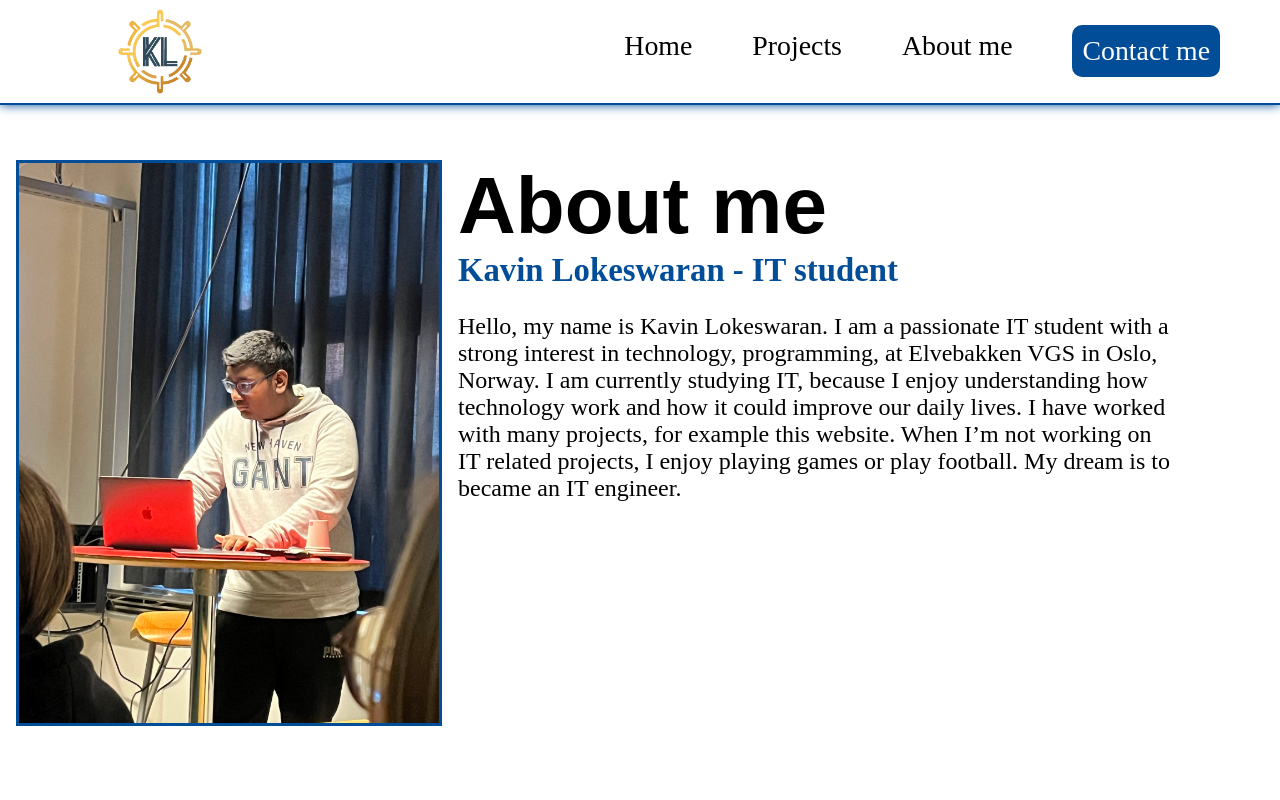
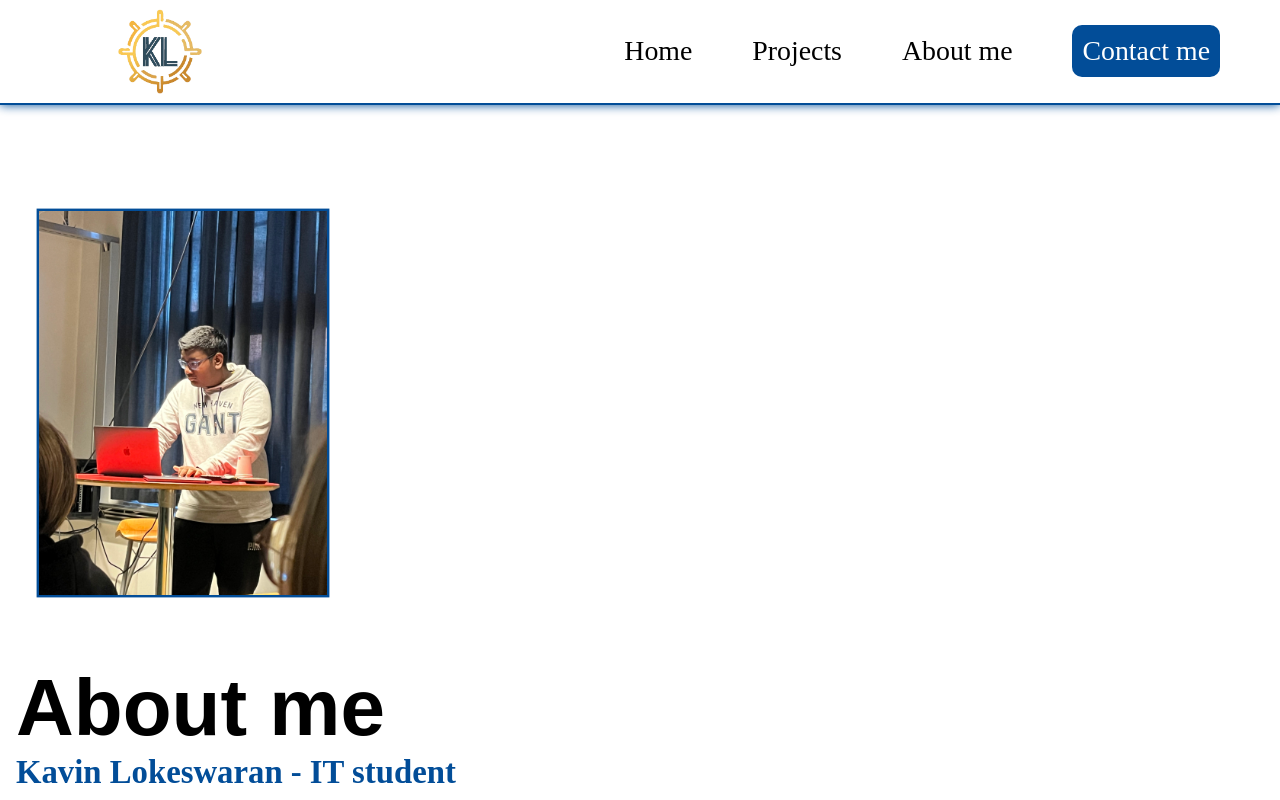
Before and after one commit to KavanKake/Kavin-portfolio, a SvelteKit app in the folder my-app/: page /aboutme in a window 1280 px wide. Shown: the top 800 px of the page. Built offline with nearby package versions, Linux system fonts and the light colour scheme; a web font is replaced by a local one.

Commit message:
finpussing

```diff
--- a/my-app/src/routes/+layout.svelte
+++ b/my-app/src/routes/+layout.svelte
@@ -74,22 +74,26 @@
         list-style: none;
         text-decoration: none;
         font-size: 1.45em;
+        align-items: center;
     }
 
     li {
         margin-right: 40px;
         text-decoration: none;
+        text-align: center;
     }
 
     .knapper {
         text-decoration: none;
         margin-right: 40px;
+        padding:0;
     }
 
     .links .knapper a:hover {
 	color: #024D98;
 	transition: 0.3s;
-}
+    padding-bottom: 5px;
+    }
 
 
     .logo-navbar {
@@ -104,6 +108,7 @@
         font-size: 1.2em;
         text-decoration: none;
         color: black;
+        padding: 0;
     }
 
     .contactme {
@@ -133,7 +138,6 @@
     nav a {
     text-decoration: none;
     color: black;
-    padding: 5px 0;
     display: inline-block;
     }
 
--- a/my-app/src/routes/+page.svelte
+++ b/my-app/src/routes/+page.svelte
@@ -8,9 +8,6 @@
     import homepage_picture from "$lib/assets/homepage_farge_transparent.png";
     import Footer from "$lib/Components/Footer.svelte";
 </script>
-
-
-
 
 <div class="space"></div>
 <div class="frontpage">
@@ -53,9 +50,6 @@
 
 <Footer/>
 
-
-
-
 <style>
 
     .frontpage {
@@ -76,6 +70,11 @@
         margin-left: 6em;
     }
 
+    .section_2{
+        margin-top: 5em;
+        height: fit-content;
+    }
+
     .hello{
         text-align: left;
         color: black;
@@ -83,7 +82,6 @@
         font-size: 1.5em;
         margin-bottom: 0.25em;
         margin-top: 0em;
-
         width: fit-content;
 
     }
--- a/my-app/src/routes/Contactme/+page.svelte
+++ b/my-app/src/routes/Contactme/+page.svelte
@@ -97,9 +97,10 @@ import Footer from "$lib/Components/Footer.svelte";
         margin-top: 2em;
         margin-right: 5em;
         margin-bottom: 2em;
-
+        scale: 0.9;
         height: fit-content;
         width: 35em;
+        z-index: -1;
 
 
     }
@@ -183,7 +184,7 @@ import Footer from "$lib/Components/Footer.svelte";
         display: flex;
         flex-direction: row;
         align-items: center;
-        margin-top: 15em;
+        margin-top: 10em;
         font-size: 1.5em;
         color: black;
         padding: 0.5em;
@@ -191,17 +192,8 @@ import Footer from "$lib/Components/Footer.svelte";
 
     }
 
+
     @media (max-width: 950px) {
-        .frontpage {
-            gap: 1em;
-            margin-left: 0;
-        }
-    }
-
-    @media (max-width: 780px) {
-        .section_1{
-            display: none;
-        }
 
         .frontpage{
             margin-left: 2em;
--- a/my-app/src/routes/aboutme/+page.svelte
+++ b/my-app/src/routes/aboutme/+page.svelte
@@ -65,6 +65,7 @@
         width: auto;
         height:35em;
         border: 3px solid #024D98;
+        z-index: -1;
     }
 
     .overskrift{
@@ -103,13 +104,6 @@
 
     @media (max-width: 1280px) {
         .aboutme{
-            gap: 1em;
-        }
-
-    }
-
-    @media (max-width: 1180px) {
-        .aboutme{
             flex-direction: column;
             gap: 1em;
         }
@@ -117,5 +111,18 @@
         .section_2{
             margin-left: 1em;
         }
+
+        .conteiner {
+            scale: 0.8;
+            height: 30em;
+        }
+
+        .section_1{
+            margin-left: 0em;
+        }
+
+        .tekst{
+            width: 100%;
+        }
     }
 </style>
```
